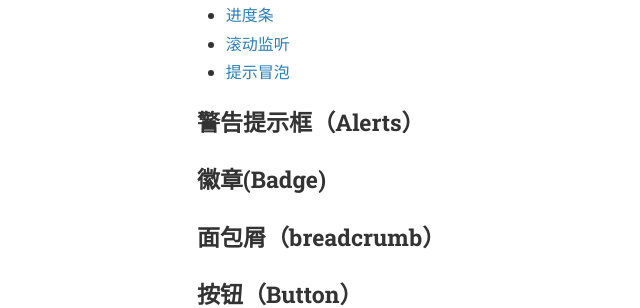
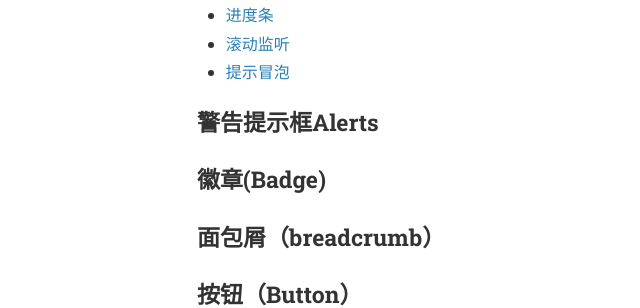
Before and after one commit to onlyhy/onlyhy.github.io, a Jekyll site: the page built from _posts/2018-05-16-Bootstrap4.markdown, in a window 1280 px wide and 900 px high, scrolled down 4195 px. Shown: the part 153-461 px from the top of the window, without its empty margins (75-715 px from the left). Built offline with Jekyll 4.4.1, drawn with Linux system fonts in a browser that asks for light colours; nearby versions of some CDN libraries.

```diff
--- a/_posts/2018-05-16-Bootstrap4.markdown
+++ b/_posts/2018-05-16-Bootstrap4.markdown
@@ -116,7 +116,7 @@ iOS和安卓中，对于`<body>`元素中使用`overflow: hidden;`的支持很
 
 ## 组件
 
-- [警告提示框](#警告提示框（Alerts）)
+- [警告提示框](#警告提示框Alerts)
 - [徽章](#徽章(Badge))
 - [面包屑](#面包屑（breadcrumb）)
 - [按钮](#按钮（Button）)
@@ -139,7 +139,7 @@ iOS和安卓中，对于`<body>`元素中使用`overflow: hidden;`的支持很
 - [提示冒泡](#提示冒泡(Tooltip))
 
 
-### 警告提示框（Alerts）
+### 警告提示框Alerts
 
 ### 徽章(Badge)
 
```
